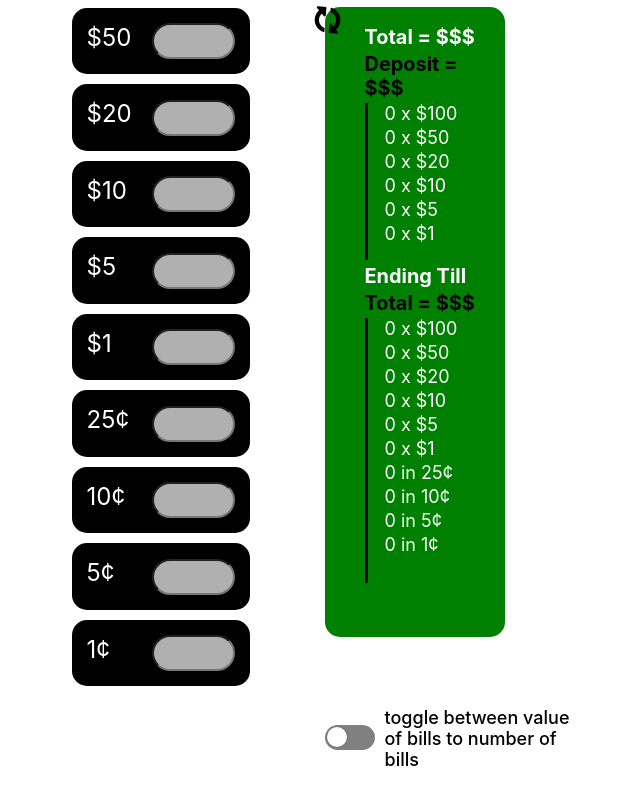
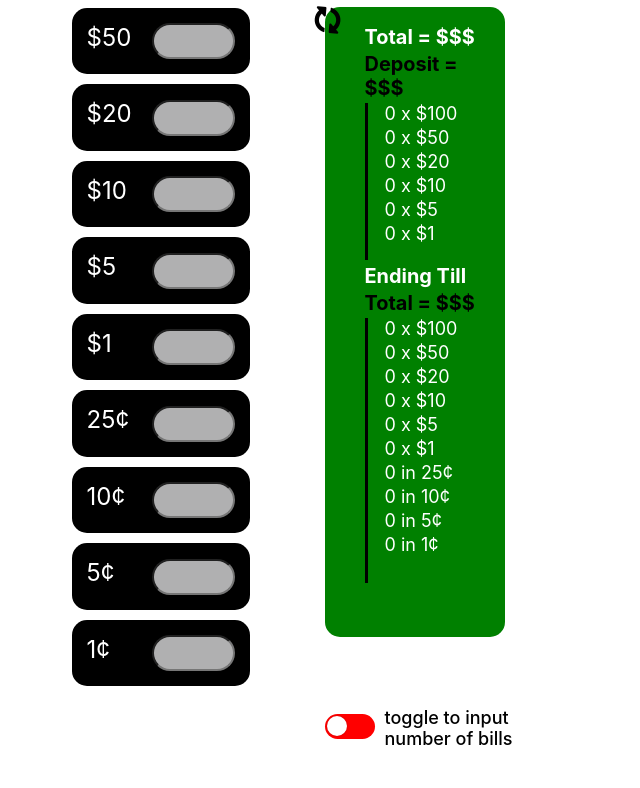
Before and after one commit to juliusg034/till-count-react, a React (Create React App) app: page / in a window 1280 px wide. Shown: the part 258-1046 px from the top of the page, without its empty margins (317-957 px from the left). After the commit the page ends 1025 px from the top, so only its background shows below. Built offline with nearby package versions, Linux system fonts and the light colour scheme.

Commit message:
change default color of switch to red

```diff
--- a/src/Components/InputForm/InputForm.js
+++ b/src/Components/InputForm/InputForm.js
@@ -146,7 +146,7 @@ function InputForm ({ setDescription }) {
           <BillList handleSubmit={handleSubmit} values={ending} deposit={deposit} total={total} endingTotal={endingTotal} depositTotal={depositTotal} addClass={addClass}/>
           <div class="setting">
             <Switch isOn={value} handleToggle={() => setValue(!value)}/>
-            <p class='switch-text'>toggle between value of bills to number of bills</p>
+            <p class='switch-text'>toggle to input number of bills</p>
           </div>
         </div>
       </div>
--- a/src/Components/Switch/Switch.css
+++ b/src/Components/Switch/Switch.css
@@ -11,7 +11,7 @@
   cursor: pointer;
   width: 50px;
   height: 25px;
-  background: grey;
+  background: red;
   border-radius: 100px;
   position: relative;
   transition: background-color .2s;
```
